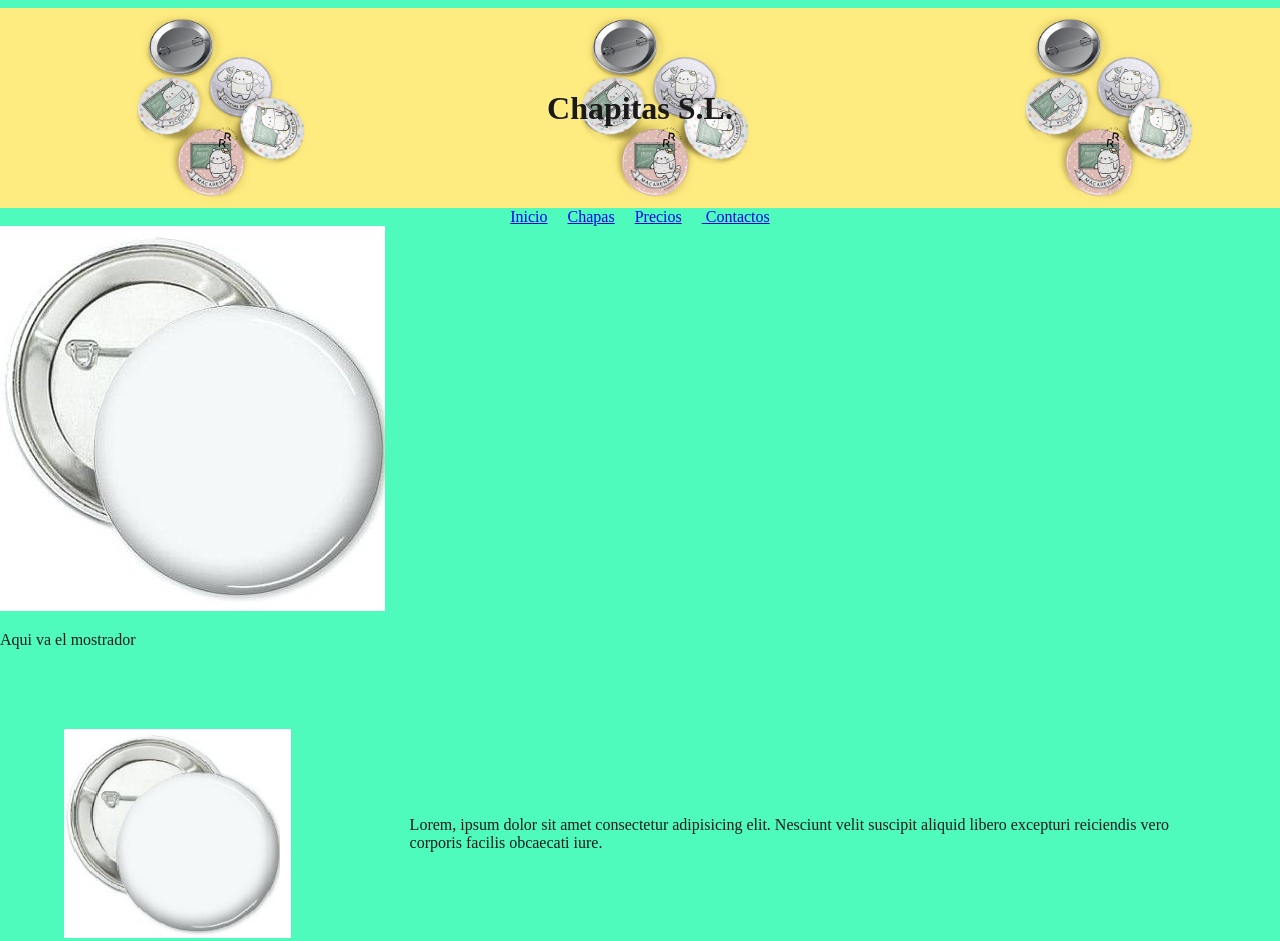
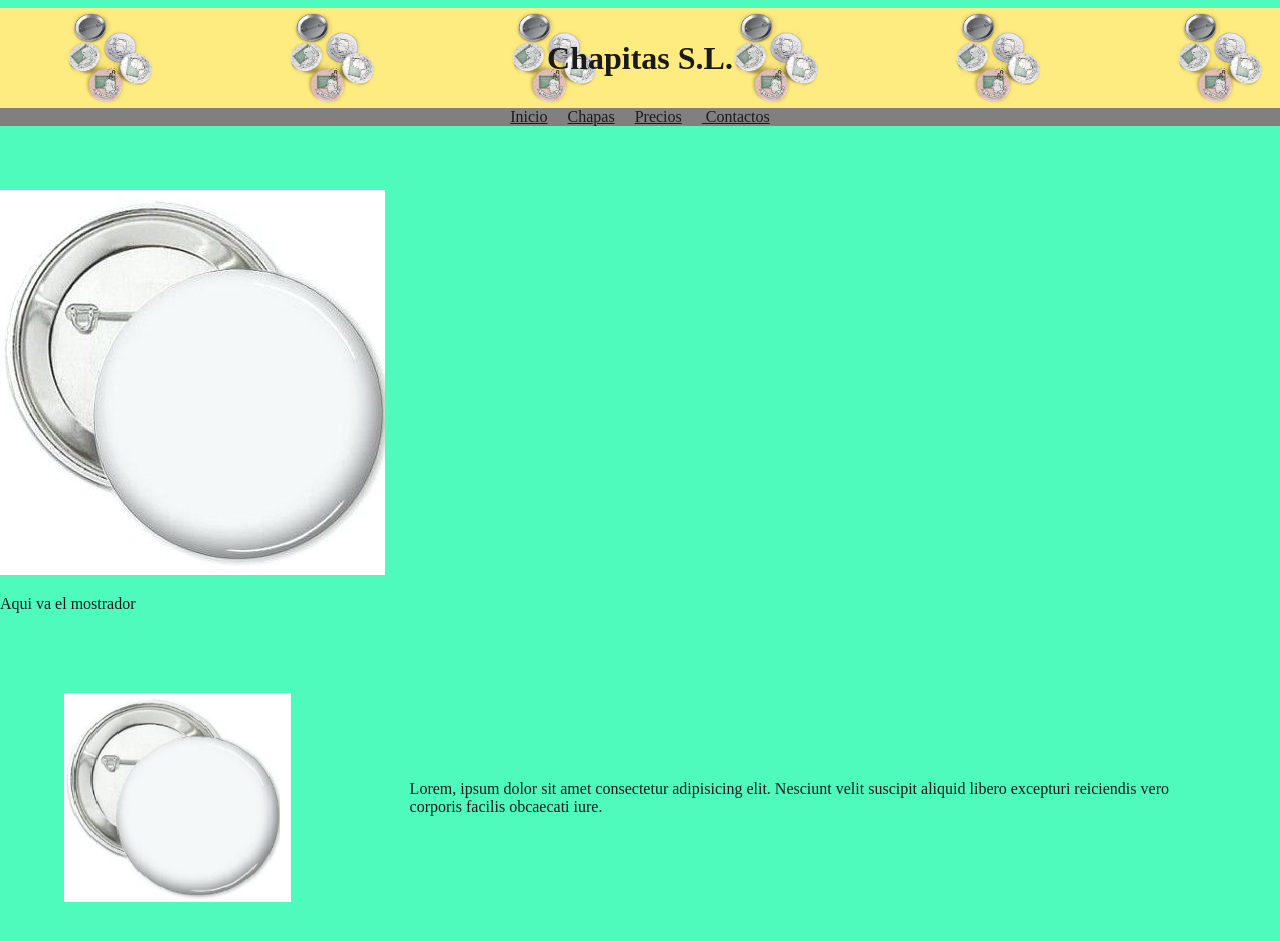
Before and after one commit to santiVargas/WebChapas, a plain HTML site: page index.html in a window 1280 px wide. Shown: the top 941 px of the page. Drawn offline with Linux system fonts and the light colour scheme.

Commit message:
actuaizacion de todos los archivos con los cambios realizados en los dos ultimos commits

```diff
--- a/css/style.css
+++ b/css/style.css
@@ -7,16 +7,21 @@ body {
 
 header {
   text-align: center;
-  width: 100%; }
+  width: 100%;
+  margin-bottom: 5%; }
   header .logo {
     align-items: center;
     background-image: url("../img/banner-chapas.jpg");
     background-size: contain;
     display: flex;
-    height: 200px;
+    height: 100px;
     justify-content: center; }
-  header nav a {
-    padding: 10px; }
+  header .navegador {
+    width: 100%;
+    background-color: grey; }
+    header .navegador a {
+      color: #1A1A1A;
+      padding: 10px; }
 
 .descripcion .imagen {
   align-items: center;
--- a/index.html
+++ b/index.html
@@ -12,7 +12,7 @@
       <div class="logo">
         <h1>Chapitas S.L.</h1>
       </div>
-      <nav><a href="index.html">Inicio</a><a href="crea.html">Chapas</a><a href="compra.html">Precios</a><a href="contacto.html">
+      <nav class="navegador"><a href="index.html">Inicio</a><a href="crea.html">Chapas</a><a href="compra.html">Precios</a><a href="contacto.html">
           Contactos
           </a></nav>
     </header>
```
